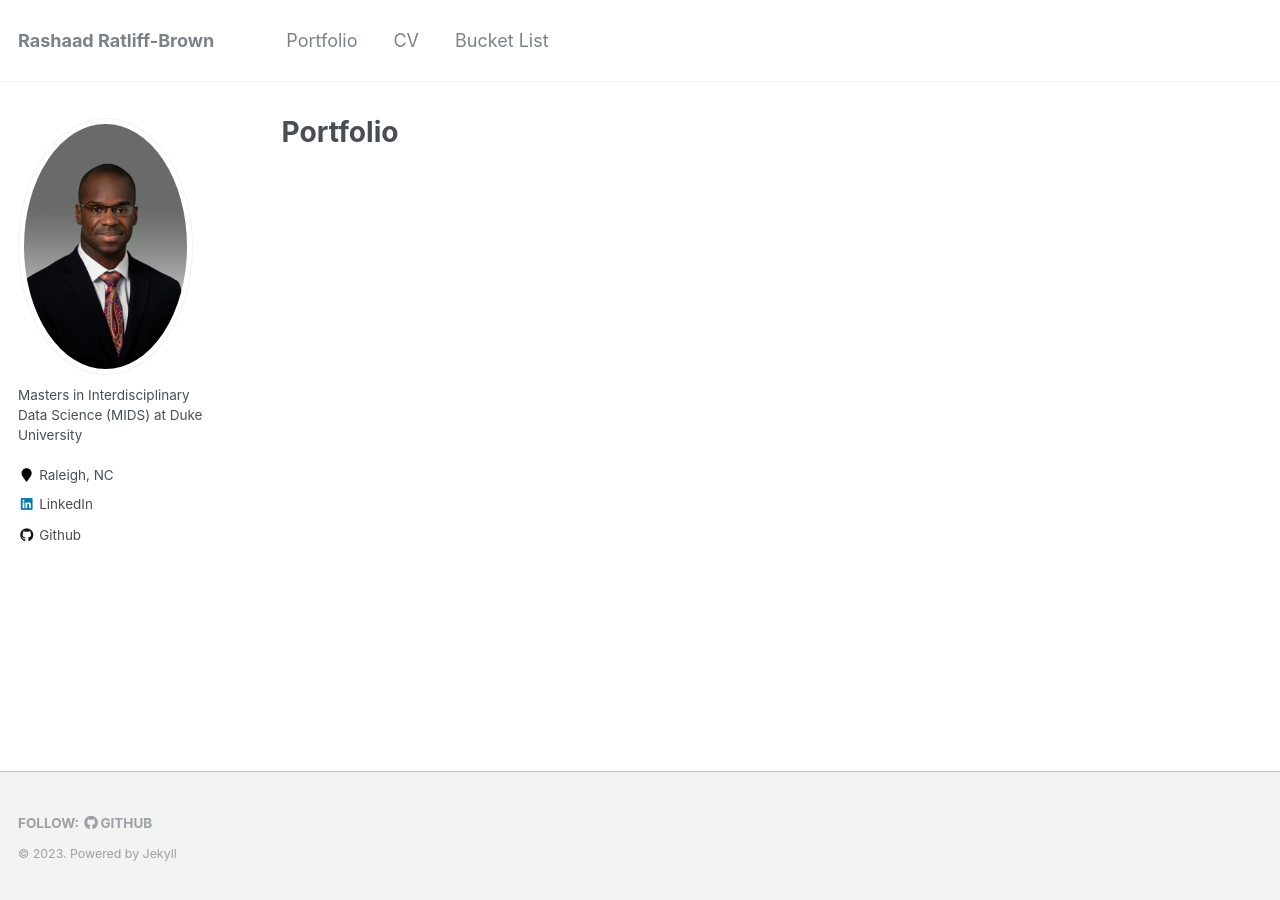
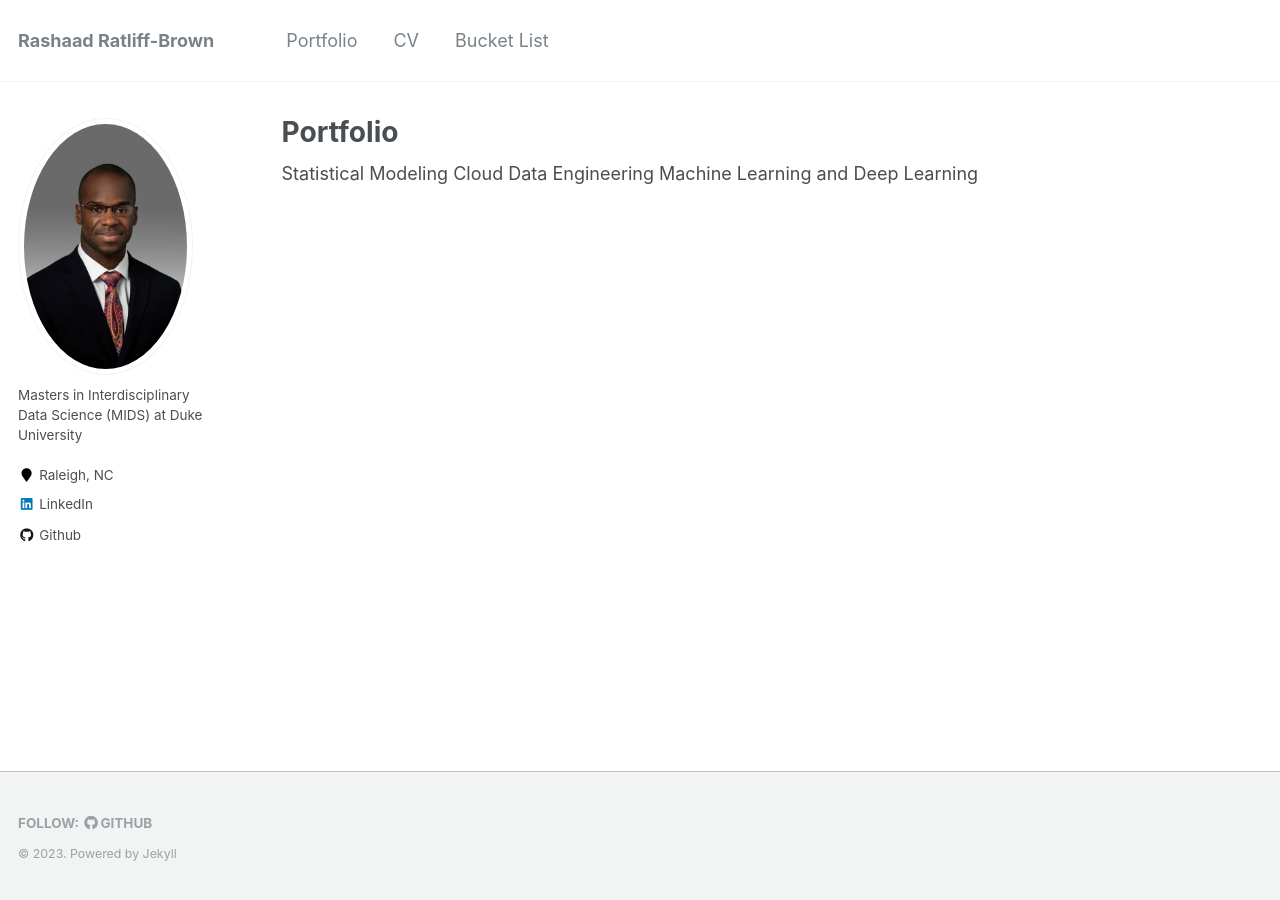
Before and after one commit to caratliff/caratliff.github.io, a Jekyll site: the page built from _pages/portfolio.html, in a window 1280 px wide. Built offline with Jekyll 4.4.1, drawn with Linux system fonts in a browser that asks for light colours.

Commit message:
Update portfolio.html

```diff
--- a/_pages/portfolio.html
+++ b/_pages/portfolio.html
@@ -7,6 +7,12 @@ author_profile: true
 
 {% include base_path %}
 
+Statistical Modeling
+
+Cloud Data Engineering
+
+Machine Learning and Deep Learning
+
 {% comment %}
 
 {% for post in site.portfolio %}
```
